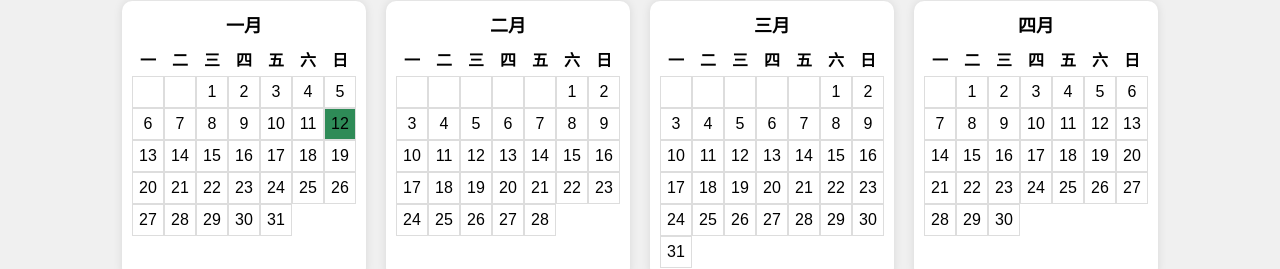
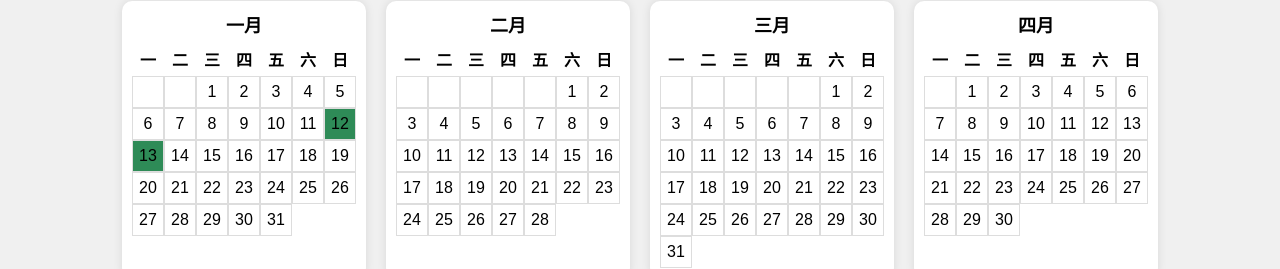
Before and after one commit to Saviour113/saviour113-study-journal, a plain HTML site: page index.html in a window 1280 px wide. Shown: the part 1339-1608 px from the top of the page. Drawn offline with Linux system fonts and the light colour scheme.

Commit message:
Add 20250113

```diff
--- a/index.html
+++ b/index.html
@@ -110,7 +110,7 @@
         // 新的 Web2 仓库
         const highlightDates4 = [20240822,20240823,20240902,20240904,20240908,20240918,20240919,20240923,20240925];
         // 新的 home 仓库
-        const highlightHome = [20240909,20240911,20240921,20240930,20241009,20241014,20241016,20241020,20241021,20241023,20241027,20241028,20241103,20241104,20241106,20241110,20241112,20241113,20241117,20241119,20241120,20241124,20241126,20241127,20241201,20241203,20241204,20241208,20241211,20250112];
+        const highlightHome = [20240909,20240911,20240921,20240930,20241009,20241014,20241016,20241020,20241021,20241023,20241027,20241028,20241103,20241104,20241106,20241110,20241112,20241113,20241117,20241119,20241120,20241124,20241126,20241127,20241201,20241203,20241204,20241208,20241211,20250112,20250113];
         let urlSuffix = '';
         const specialDate = '20240420';
 
```
